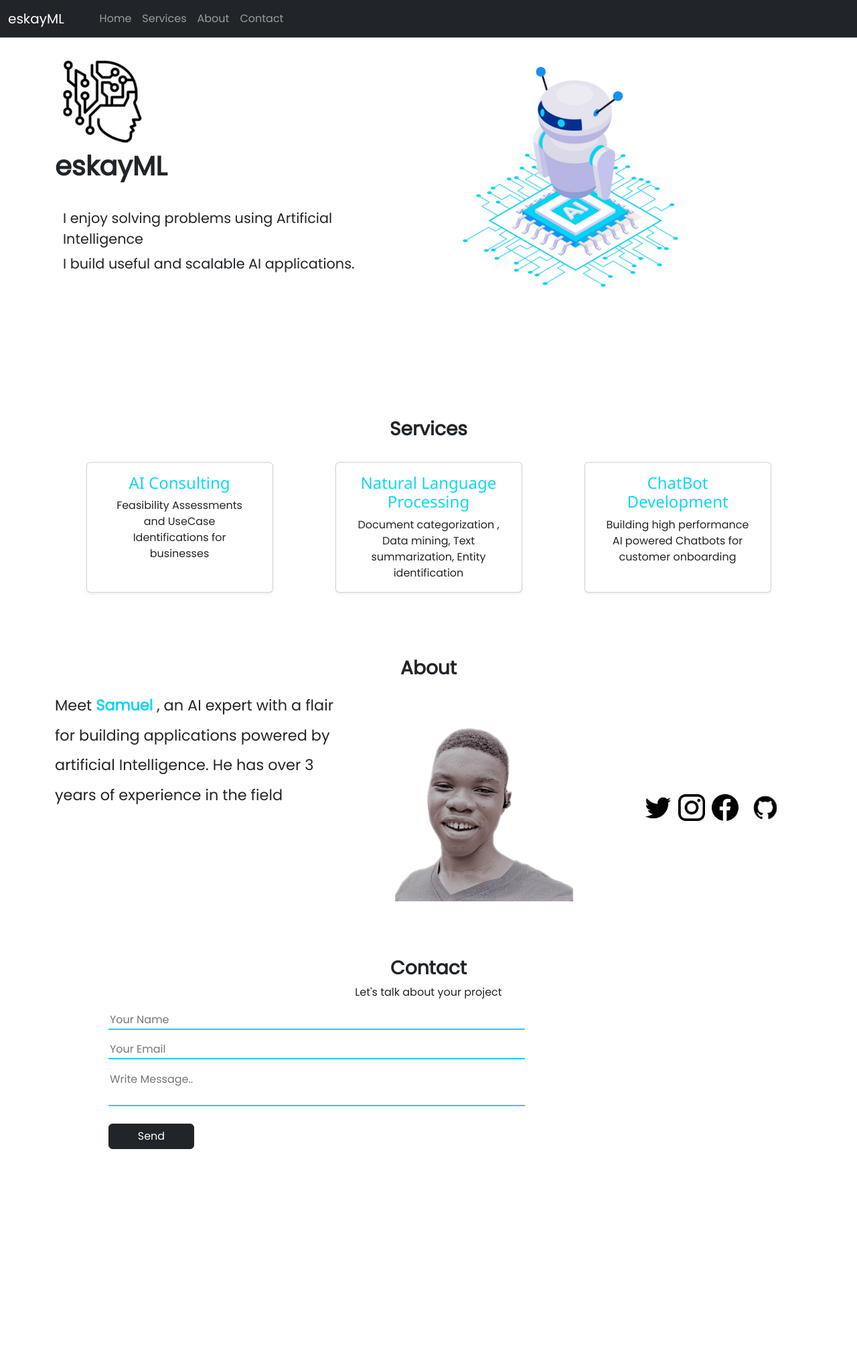
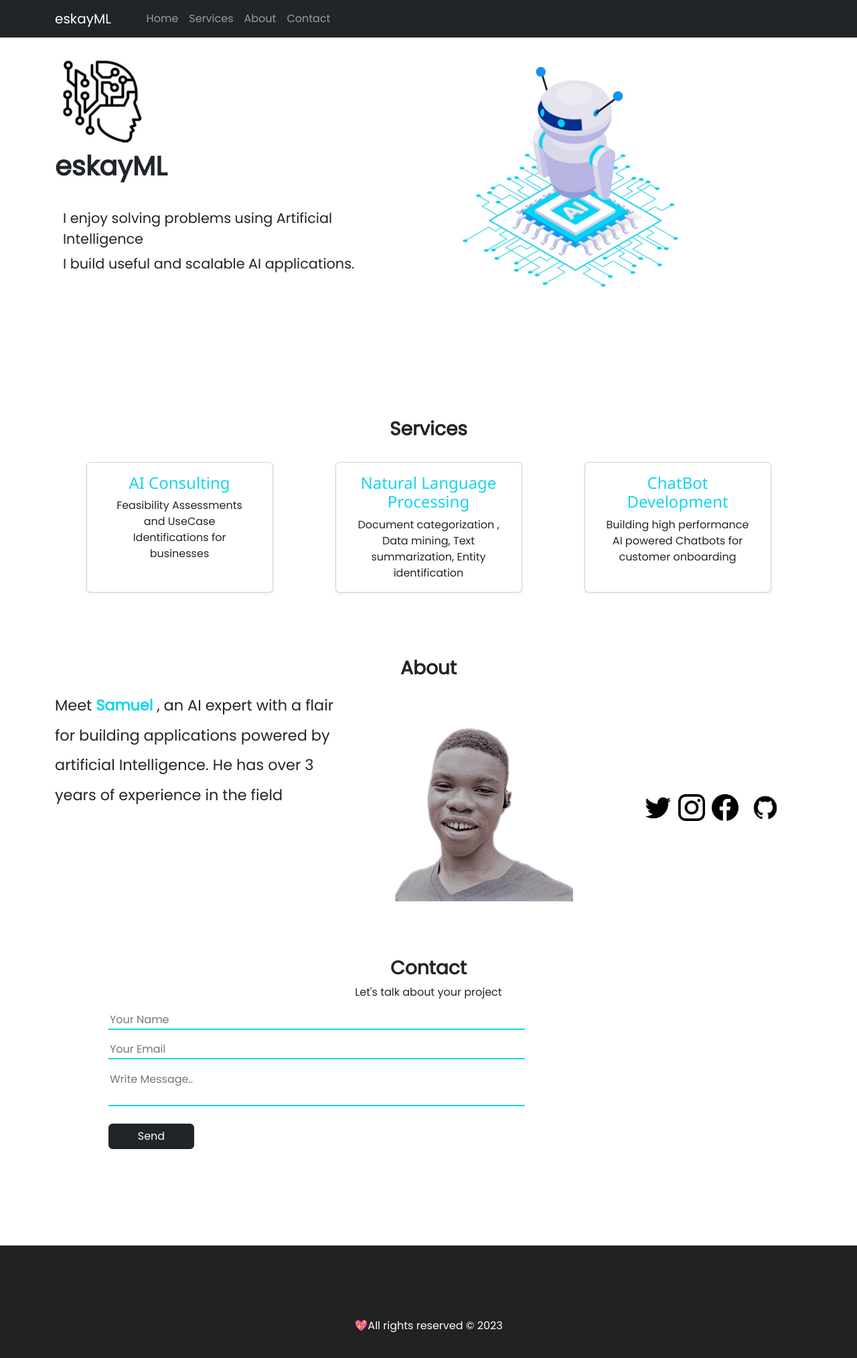
Before and after one commit to eskayML/eskayML.github.io, a React (Create React App) app: page / in a window 1280 px wide. Shown: the top 2028 px of the page at 67% size. Before the commit the page ends 1732 px from the top, so only its background shows below. Built offline with nearby package versions, Linux system fonts and the light colour scheme.

Commit message:
add: footer

```diff
--- a/src/App.css
+++ b/src/App.css
@@ -82,3 +82,12 @@ textarea {
   display: block;
   margin-top: 6em;
 }
+
+
+.Footer{
+  background-color: var(--blue);
+  height: 30vh;
+  margin-top: 9em;
+  background-color: #222;
+  color: white;
+}
--- a/src/App.js
+++ b/src/App.js
@@ -5,6 +5,7 @@ import Services from './Services';
 import About from './About';
 import './App.css'
 import Contact from './Contact';
+
 
 function App() {
   return (
@@ -14,6 +15,7 @@ function App() {
       <Services />
       <About />
       <Contact />
+      <Footer />
     </div>
   );
 }
--- a/src/Footer.jsx
+++ b/src/Footer.jsx
@@ -0,0 +1,7 @@
+export default function Footer(){
+    return (
+        <div className="Footer d-flex align-items-center justify-content-center">
+            💖All rights reserved &copy; {new Date().getFullYear()}
+        </div>
+    )
+}
--- a/src/NavBar.jsx
+++ b/src/NavBar.jsx
@@ -2,7 +2,7 @@ export default function NavBar() {
   return (
     <div>
       <nav className="navbar navbar-expand-sm bg-dark navbar-dark fixed-top">
-        <div className="container-fluid">
+        <div className="container">
           <a className="navbar-brand" href="#">
             eskayML
           </a>
```
